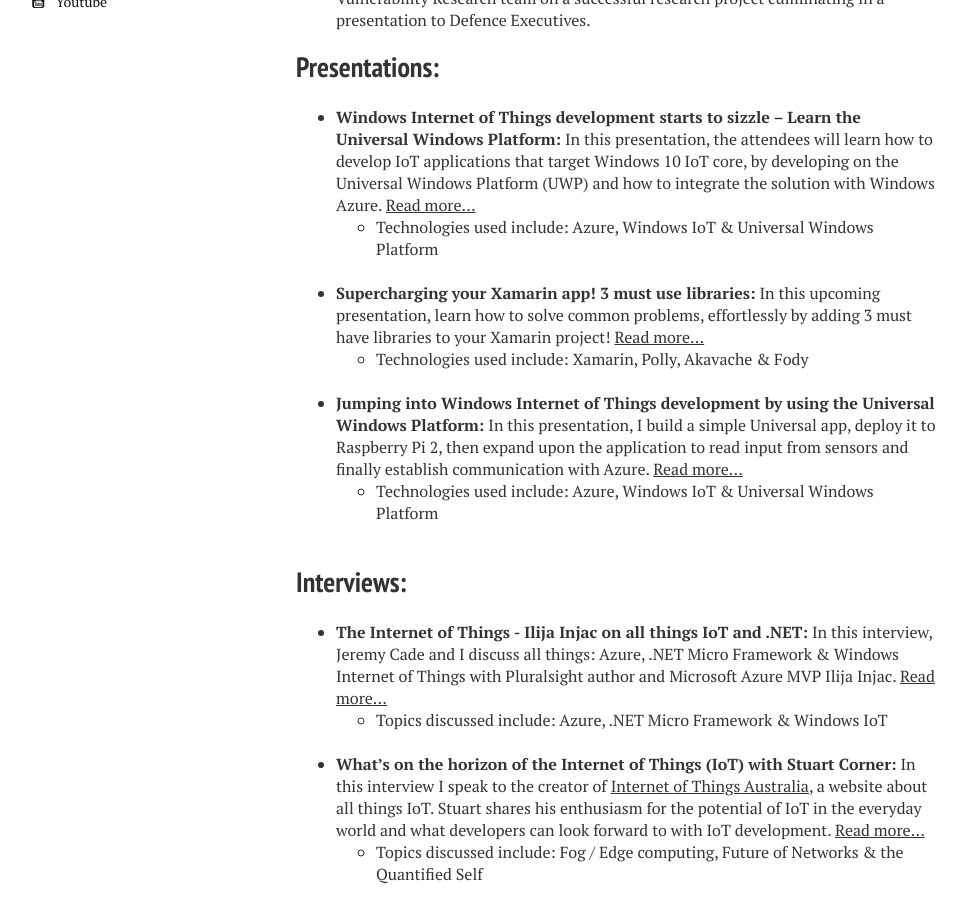
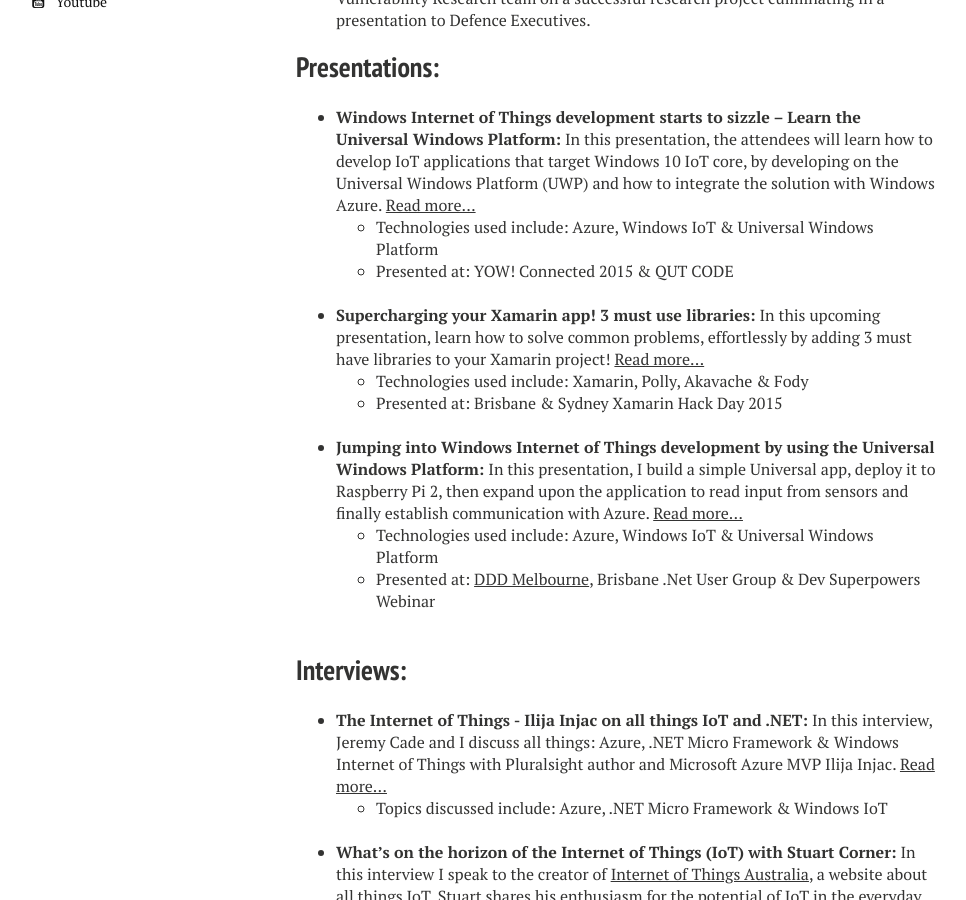
Before and after one commit to Briggsc28/briggsc28.github.io, a Jekyll site: the page built from about/index.md, in a window 1280 px wide and 900 px high, scrolled down 493 px. Shown: the whole window, without its empty margins (24-990 px from the left). Built offline with Jekyll 4.4.1, drawn with Linux system fonts in a browser that asks for light colours; nearby versions of some CDN libraries.

Commit message:
Updated about me page

```diff
--- a/about/index.md
+++ b/about/index.md
@@ -20,13 +20,16 @@
 ## Presentations:
 
 * **Windows Internet of Things development starts to sizzle – Learn the Universal Windows Platform:** In this presentation, the attendees will learn how to develop IoT applications that target Windows 10 IoT core, by developing on the Universal Windows Platform (UWP) and how to integrate the solution with Windows Azure. [Read more...](http://blog.chrisbriggsy.com/Windows-Internet-of-Things-development-starts-to-sizzle/)
-  * Technologies used include: Azure, Windows IoT & Universal Windows Platform <BR><BR>
+  * Technologies used include: Azure, Windows IoT & Universal Windows Platform
+  * Presented at: YOW! Connected 2015 & QUT CODE<BR><BR>
 
 * **Supercharging your Xamarin app! 3 must use libraries:** In this upcoming presentation, learn how to solve common problems, effortlessly by adding 3 must have libraries to your Xamarin project!  [Read more...](http://blog.chrisbriggsy.com/Supercharging-your-Xamarin-app/)
-  * Technologies used include: Xamarin, Polly, Akavache & Fody <BR><BR>
+  * Technologies used include: Xamarin, Polly, Akavache & Fody
+  * Presented at: Brisbane & Sydney Xamarin Hack Day 2015 <BR><BR>
 
 * **Jumping into Windows Internet of Things development by using the Universal Windows Platform:** In this presentation, I build a simple Universal app, deploy it to Raspberry Pi 2, then expand upon the application to read input from sensors and finally establish communication with Azure.  [Read more...](http://blog.chrisbriggsy.com/Dev-superpowers-Jumping-into-windows-internet-of-things/)
-  * Technologies used include: Azure, Windows IoT & Universal Windows Platform <BR><BR>
+  * Technologies used include: Azure, Windows IoT & Universal Windows Platform
+  * Presented at: [DDD Melbourne](http://blog.chrisbriggsy.com/DDDMelb-2015/), Brisbane .Net User Group & Dev Superpowers Webinar<BR><BR>
 
 ## Interviews:
 * **The Internet of Things - Ilija Injac on all things IoT and .NET:** In this interview, Jeremy Cade and I discuss all things: Azure, .NET Micro Framework & Windows Internet of Things with Pluralsight author and Microsoft Azure MVP Ilija Injac. [Read more...](http://blog.chrisbriggsy.com//Ilija-Injac-on-IoT/)
```
